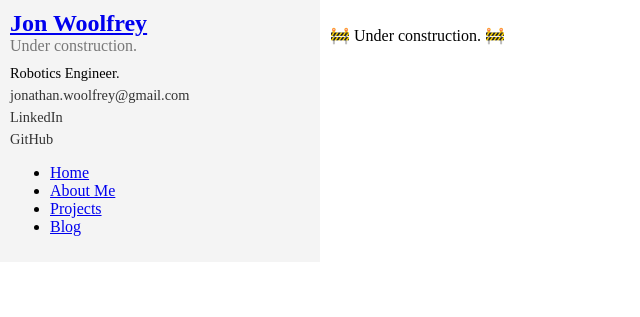
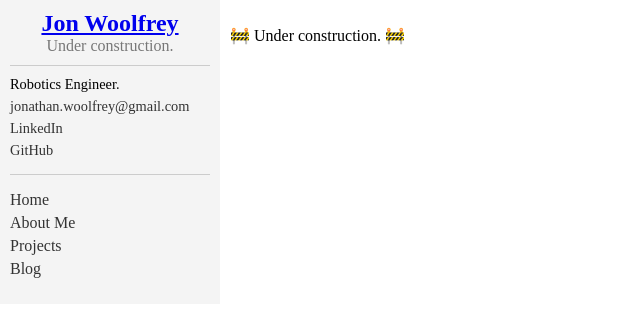
Before and after one commit to Woolfrey/woolfrey.github.io, a Jekyll site: the page built from README.md, in a window 1280 px wide. Shown: the top 317 px of the page, without its empty margins (0-640 px from the left). Built offline with Jekyll 4.4.1, drawn with Linux system fonts in a browser that asks for light colours; our own code applies the rules of GitHub Pages for plain Markdown files.

Commit message:
Update main.css

```diff
--- a/assets/main.css
+++ b/assets/main.css
@@ -6,14 +6,17 @@
 }
 
 .sidebar {
-  width: 300px;
+  width: 200px;
   background-color: #f4f4f4;
   padding: 10px;
 }
 
+/* Styling for site title */
 .site-title {
-  text-align: left;
-  margin-bottom: 10px; /* Reduced bottom margin */
+  text-align: center;
+  margin-bottom: 10px;
+  border-bottom: 1px solid #ccc; /* Dividing line */
+  padding-bottom: 10px; /* Optional padding for space between title and info */
 }
 
 .site-title h1 {
@@ -27,12 +30,15 @@
   color: #777;
 }
 
+/* Styling for sidebar info */
 .sidebar-info {
-  margin-bottom: 10px; /* Reduced bottom margin */
+  margin-bottom: 10px;
+  border-bottom: 1px solid #ccc; /* Dividing line */
+  padding-bottom: 10px; /* Optional padding for space between info and navigation */
 }
 
 .sidebar-info p {
-  margin: 0 0 5px 0; /* Reduced bottom margin */
+  margin: 0 0 5px 0;
   font-size: 0.9em;
 }
 
@@ -40,10 +46,29 @@
   color: #333;
   text-decoration: none;
   display: block;
-  margin: 0 0 5px 0; /* Reduced bottom margin */
+  margin: 0 0 5px 0;
 }
 
 .sidebar-info a:hover {
+  text-decoration: underline;
+}
+
+/* Styling for sidebar navigation links */
+.sidebar ul {
+  padding: 0;
+  list-style: none;
+}
+
+.sidebar ul li {
+  margin-bottom: 5px;
+}
+
+.sidebar ul li a {
+  color: #333;
+  text-decoration: none;
+}
+
+.sidebar ul li a:hover {
   text-decoration: underline;
 }
 
```
